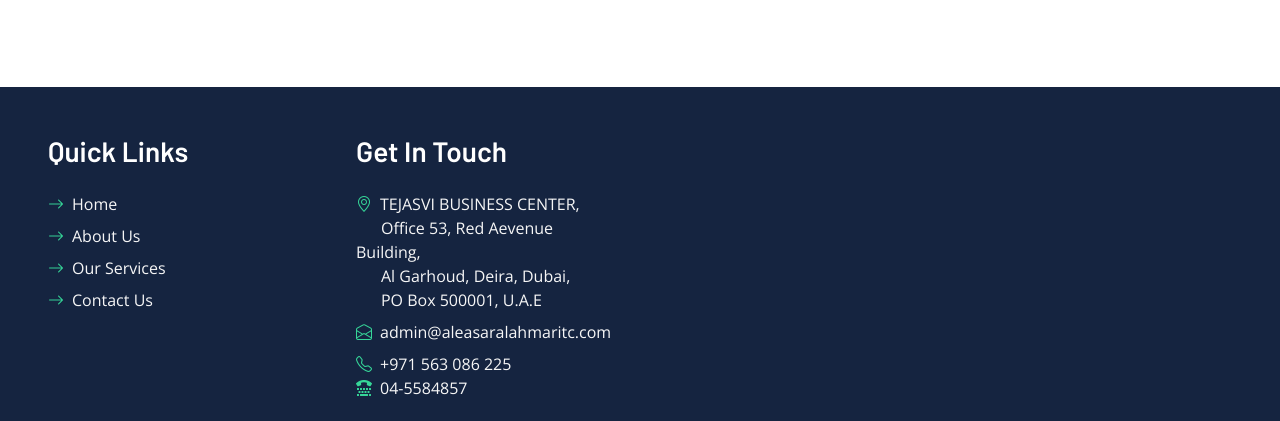
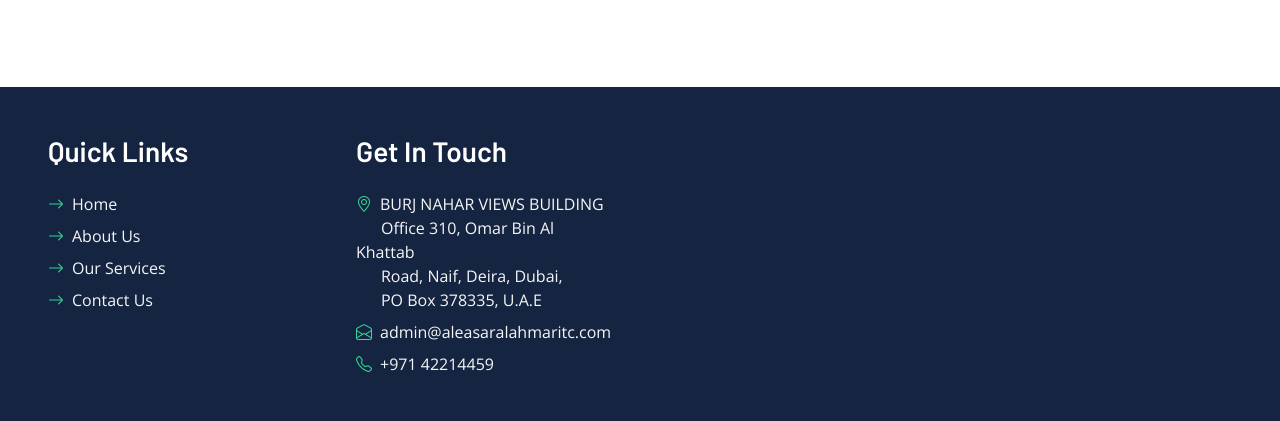
Before and after one commit to iswapanghosh7/iswapanghosh7-aleasaralahmaritc-website, a plain HTML site: page feature.html in a window 1280 px wide. Shown: the part 1189-1610 px from the top of the page. Drawn offline with nearby package versions, Linux system fonts and the light colour scheme.

Commit message:
Update feature.html

```diff
--- a/feature.html
+++ b/feature.html
@@ -52,7 +52,7 @@
                         <p class="m-0"><i class="fa fa-envelope-open me-2"></i>admin@aleasaralahmaritc.com</p>
                     </div>
                     <div class="py-2">
-                        <p class="m-0"><i class="fa fa-phone-alt me-2"></i>+971 563 086 225</p>
+                        <p class="m-0"><i class="fa fa-phone-alt me-2"></i>+971 42214459</p>
                     </div>
                 </div>
             </div>
@@ -198,11 +198,11 @@
 
             <div class="col-lg-3 col-md-6">
                 <h3 class="text-white mb-4">Get In Touch</h3>
-                <p class="mb-2"><i class="bi bi-geo-alt text-primary me-2"></i>TEJASVI BUSINESS CENTER,<br>&nbsp &nbsp &nbsp Office 53, Red Aevenue Building,<br>&nbsp &nbsp &nbsp Al Garhoud, Deira, Dubai,<br>&nbsp &nbsp &nbsp  PO Box 500001, U.A.E</p>
+                <p class="mb-2"><i class="bi bi-geo-alt text-primary me-2"></i>BURJ NAHAR VIEWS BUILDING<br>&nbsp &nbsp &nbsp Office 310, Omar Bin Al Khattab<br>&nbsp &nbsp &nbsp Road, Naif, Deira, Dubai,<br>&nbsp &nbsp &nbsp  PO Box 378335, U.A.E</p>
                 <p class="mb-2"><i class="bi bi-envelope-open text-primary me-2"></i>admin@aleasaralahmaritc.com</p>
 
-                <p class="mb-0"><i class="bi bi-telephone text-primary me-2"></i>+971 563 086 225</p>
-                <p class="mb-0"><i class="fas fa-tty text-primary me-2"></i>04-5584857</p>
+                <p class="mb-0"><i class="bi bi-telephone text-primary me-2"></i>+971 42214459</p>
+
             </div>
             <div style=" width: 650px; height:400px; overflow:hidden;">
             <iframe  src="https://www.google.com/maps/embed?pb=!1m14!1m8!1m3!1d3611.7824004049457!2d55.331941696052795!3d25.25749596680949!3m2!1i1024!2i768!4f13.1!3m3!1m2!1s0x3e5f5d40cd3f05b1%3A0x6bc2263c9180d598!2sAleasar%20Alahmar%20IT%20Consultants!5e0!3m2!1sen!2sin!4v1717344188943!5m2!1sen!2sin" width="650" height="400" style="border:0;" allowfullscreen="" loading="lazy" referrerpolicy="no-referrer-when-downgrade"></iframe> </div>
```
